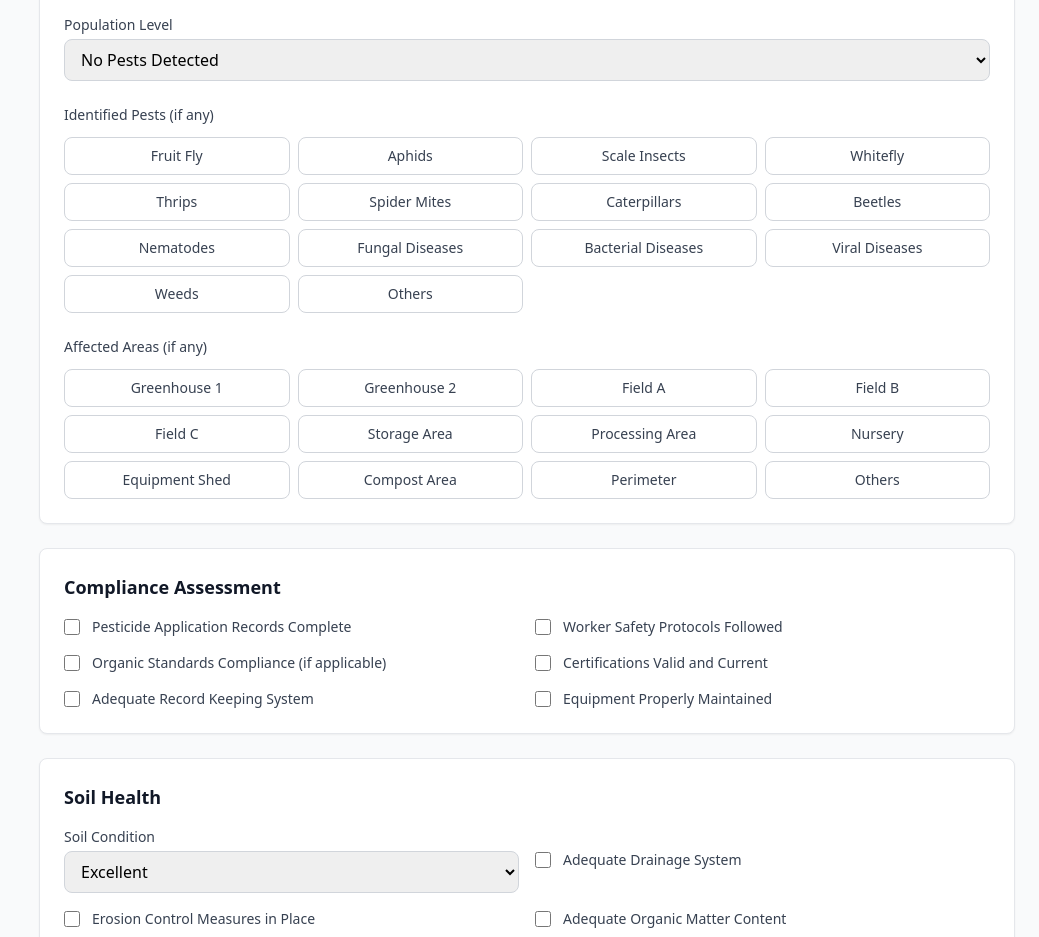
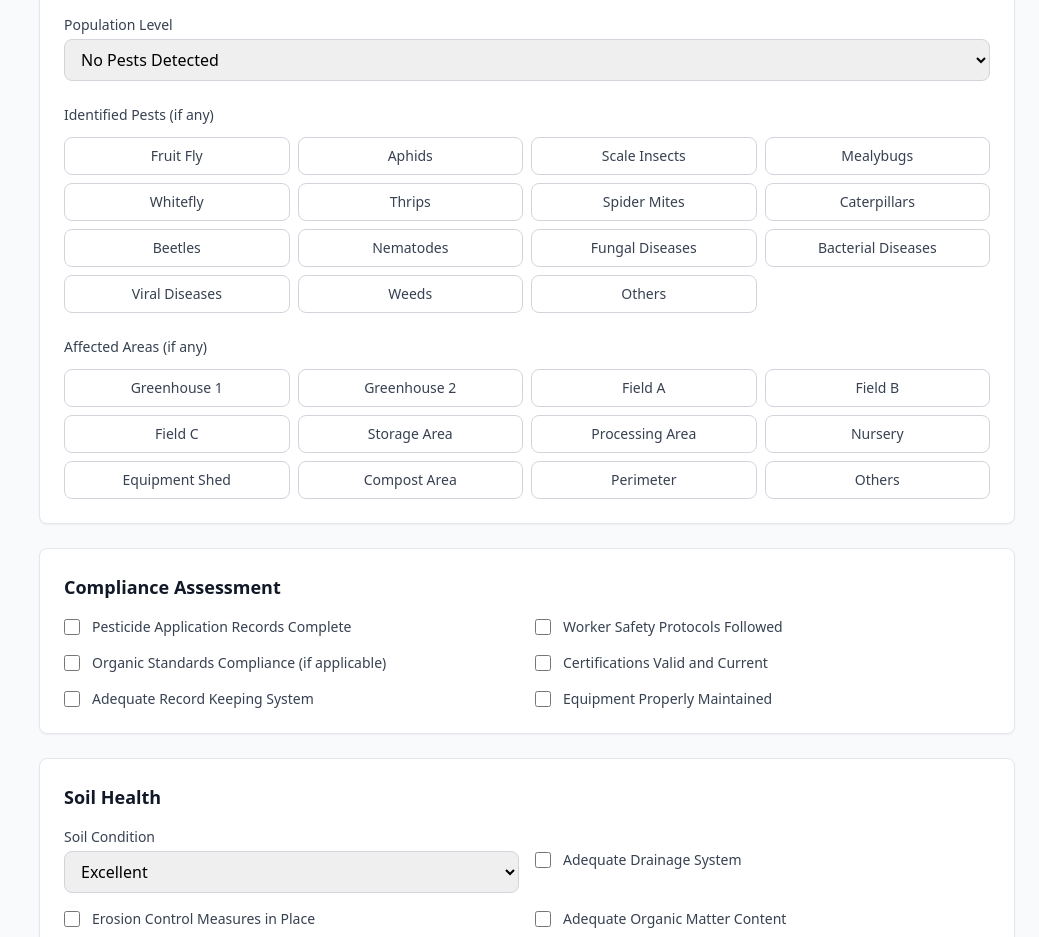
Before and after one commit to Ezra-Tech-EB/BAHIS, a React (Vite) app: page /farm-inspections/new in a window 1280 px wide. Shown: the part 1040-1977 px from the top of the page, without its empty margins (241-1280 px from the left). Built offline with nearby package versions, Linux system fonts and the light colour scheme; sample sign-in values are in the browser's storage.

Commit message:
Updated NewFarmInspection.tsx

```diff
--- a/src/pages/NewFarmInspection.tsx
+++ b/src/pages/NewFarmInspection.tsx
@@ -84,8 +84,7 @@ const NewFarmInspection: React.FC = () => {
   ];
 
   const pestOptions = [
-    'Fruit Fly', 'Aphids', 'Scale Insects', 'Whitefly', 'Thrips', 'Spider Mites',
-    'Caterpillars', 'Beetles', 'Nematodes', 'Fungal Diseases', 'Bacterial Diseases',
+    'Fruit Fly', 'Aphids', 'Scale Insects', 'Mealybugs', 'Whitefly', 'Thrips', 'Spider Mites', 'Caterpillars', 'Beetles', 'Nematodes', 'Fungal Diseases', 'Bacterial Diseases',
     'Viral Diseases', 'Weeds', 'Others'
   ];
 
```
